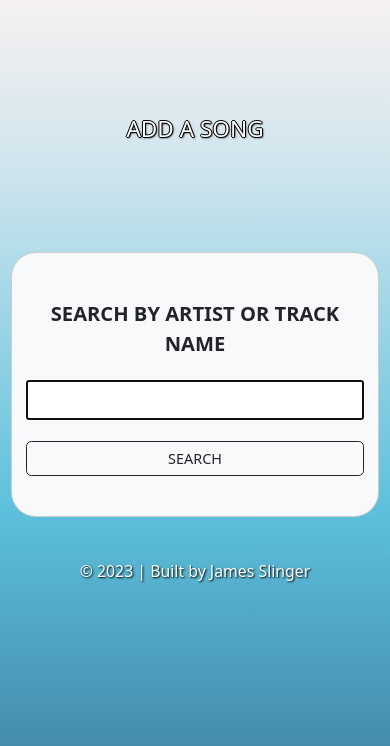
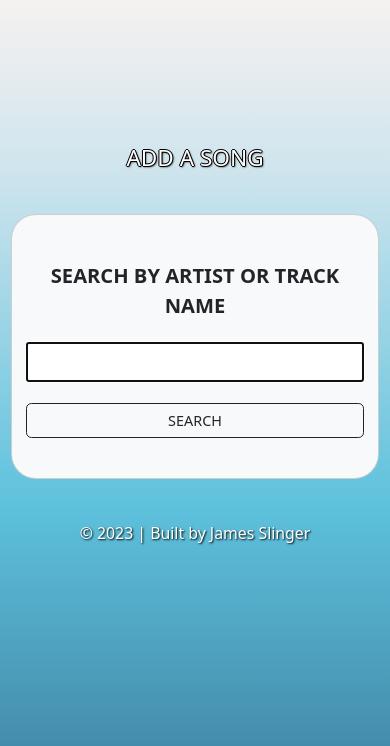
Before and after one commit to jamesslinger/Favorite-Things-List, a Flask app: page /songs/search in a window 390 px wide. Shown: the top 746 px of the page. Run offline with Flask 3, Linux system fonts and the light colour scheme; some libraries are stand-ins or nearby versions.

Commit message:
more sml spacing tweaks for mobile

```diff
--- a/static/css/styles.css
+++ b/static/css/styles.css
@@ -123,8 +123,8 @@ footer a:hover {
 /*MAIN, SELECT & SEARCH SECTIONS*/
 
 #select_cards {
-    margin-top: 60px;
-    margin-bottom: 80px;
+    margin-top: 1rem;
+    margin-bottom: 2rem;
 }
 
 .index_content {
@@ -132,7 +132,7 @@ footer a:hover {
 }
 
 .add_edit_box {
-    margin-top: 60px;
+    margin-top: 1rem;
 }
 
 .search-box {
@@ -167,7 +167,7 @@ footer a:hover {
 }
 
 .row {
-    padding-top: 50px;
+    padding-top: 2rem;
 }
 
 .menu-row {
@@ -557,7 +557,7 @@ p.overview {
     }
 
     .heading {
-        padding-top: 8rem;
+        padding-top: 10rem;
     }
 
     .heading h4 {
```
